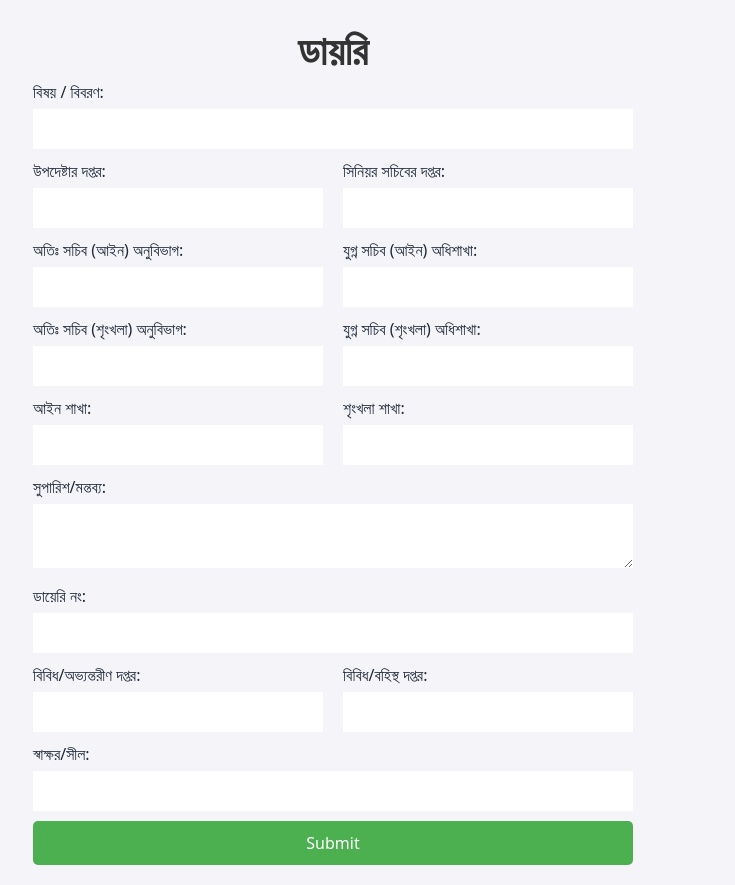
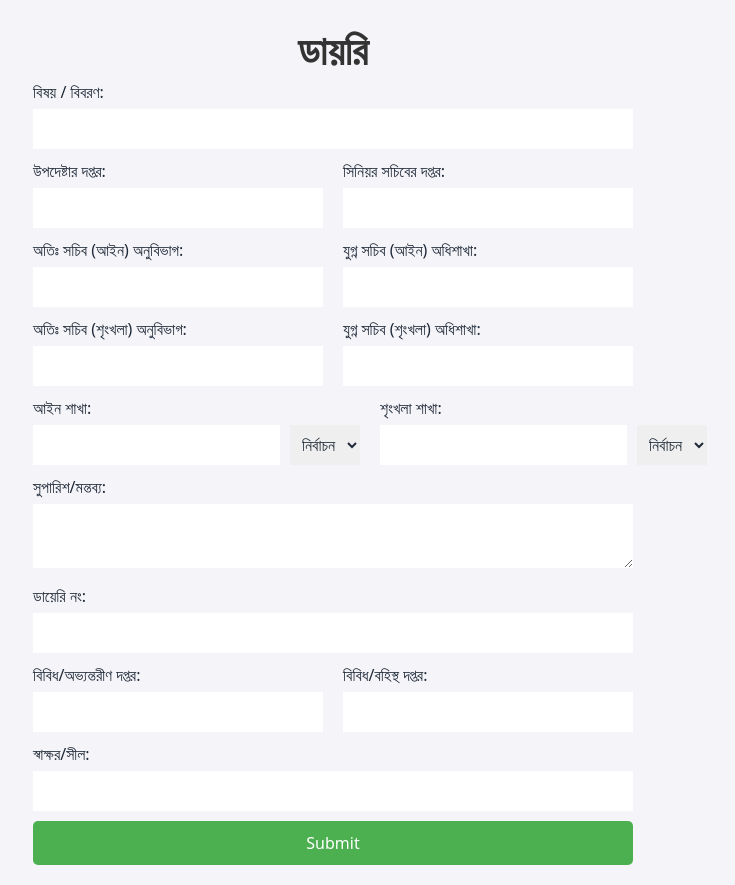
Before and after one commit to saikatGD/easy_diaryDemo, a React (Vite) app: page /compose in a window 1280 px wide. Shown: the whole page, without its empty margins (307-1042 px from the left). Built offline with nearby package versions, Linux system fonts and the light colour scheme; no server answers.

Commit message:
first commit

```diff
--- a/src/Components/Dashboard/Dashboard.jsx
+++ b/src/Components/Dashboard/Dashboard.jsx
@@ -64,7 +64,14 @@ const Dashboard = () => {
     };
 
     fetchData();
-  }, [user,navigate]);
+  }, [user, navigate]);
+
+  const convertToBengaliNumber = (num) => {
+    const bengaliDigits = ["০", "১", "২", "৩", "৪", "৫", "৬", "৭", "৮", "৯"];
+    return num.toString().split("").map(digit => bengaliDigits[parseInt(digit)]).join("");
+  };
+
+
 
   // Log out handler
   const handleLogOut = () => {
@@ -373,8 +380,21 @@ const handleDownloadPDF = () => {
                     <td className="px-4 py-2 border">{item.anu_vibhag || "-"}</td>
                     <td className="px-4 py-2 border">{item.atik_secretary_discipline || "-"}</td>
                     <td className="px-4 py-2 border">{item.anu_vibhag_discipline || "-"}</td>
-                <td className="px-4 py-2 border">{item.law_shakha || "-"}</td>
-                <td className="px-4 py-2 border">{item.discipline_shakha || "-"}</td>
+
+                    {/* <td className="px-4 py-2 border">{item.law_shakha || "-"}</td> */}
+                    <td className="px-4 py-2 border">
+                      {item.law_shakha && item.law_shakha_number
+                        ? `${item.law_shakha} (${convertToBengaliNumber(item.law_shakha_number)})`
+                        : item.law_shakha || item.law_shakha_number || "-"
+                      }
+                    </td>
+
+                    <td className="px-4 py-2 border">
+                      {item.discipline_shakha && item.discipline_shakha_number
+                        ? `${item.discipline_shakha} (${convertToBengaliNumber(item.discipline_shakha_number)})`
+                        : item.discipline_shakha || item.discipline_shakha_number || "-"
+                      }
+                    </td>
                     <td className="px-4 py-2 border">{item.suparish_comment || "-"}</td>
                     <td className="px-4 py-2 border">{item.diary_no || "-"}</td>
                     <td className="px-4 py-2 border">{item.internal_depto || "-"}</td>
--- a/src/Components/compose/compose.jsx
+++ b/src/Components/compose/compose.jsx
@@ -18,6 +18,11 @@ const ComposePage = () => {
     adhiShakhaDiscipline: '',
     lawShakha: '',
     disciplineShakha: '',
+
+    lawShakhaNumber: '', // New key for dropdown
+    disciplineShakhaNumber: '', // New key for dropdown
+
+
     suparishComment: '',
     diaryNo: '',
     bibid: '',
@@ -65,6 +70,12 @@ const ComposePage = () => {
 
             law_shakha: formData.lawShakha,
             discipline_shakha: formData.disciplineShakha,
+
+
+            law_shakha_number: formData.lawShakhaNumber ? parseInt(formData.lawShakhaNumber, 10) : null,
+            discipline_shakha_number: formData.disciplineShakhaNumber ? parseInt(formData.disciplineShakhaNumber, 10) : null,
+
+
             suparish_comment: formData.suparishComment,
             diary_no: formData.diaryNo,
             internal_depto: formData.internalDepto,
@@ -216,8 +227,9 @@ const ComposePage = () => {
         </div>
 
 
+
         <div style={{ display: 'flex', gap: '20px', marginBottom: '10px' }}>
-  <div style={{ flex: 1 }}>
+          {/* <div style={{ flex: 1 }}>
     <label>আইন শাখা:</label>
     <input
       type="text"
@@ -227,18 +239,57 @@ const ComposePage = () => {
 
       style={{ width: '100%', padding: '8px', marginTop: '5px' }}
     />
+  </div> */}
+
+          <div style={{ flex: 1 }}>
+            <label>আইন শাখা:</label>
+            <div style={{ display: 'flex', gap: '10px', alignItems: 'center' }}>
+              <input
+                type="text"
+                name="lawShakha"
+                value={formData.lawShakha}
+                onChange={handleChange}
+                style={{ flex: 2, padding: '8px', marginTop: '5px' }}
+              />
+              <select
+                name="lawShakhaNumber"
+                value={formData.lawShakhaNumber || ""}
+                onChange={handleChange}
+                style={{ flex: 1, padding: '8px', marginTop: '5px' }}
+              >
+                <option value="" disabled>নির্বাচন</option>
+                <option value="1">১</option>
+                <option value="2">২</option>
+                <option value="3">৩</option>
+                <option value="4">৪</option>
+              </select>
             </div>
+          </div>
+
 
           <div style={{ flex: 1 }}>
             <label>শৃংখলা শাখা:</label>
+            <div style={{ display: 'flex', gap: '10px', alignItems: 'center' }}>
               <input
                 type="text"
                 name="disciplineShakha"
                 value={formData.disciplineShakha}
                 onChange={handleChange}
-
-      style={{ width: '100%', padding: '8px', marginTop: '5px' }}
+                style={{ flex: 2, padding: '8px', marginTop: '5px' }}
               />
+              <select
+                name="disciplineShakhaNumber"
+                value={formData.disciplineShakhaNumber || ""}
+                onChange={handleChange}
+                style={{ flex: 1, padding: '8px', marginTop: '5px' }}
+              >
+                <option value="" disabled>নির্বাচন</option>
+                <option value="1">১</option>
+                <option value="2">২</option>
+                <option value="3">৩</option>
+                <option value="4">৪</option>
+              </select>
+            </div>
           </div>
         </div>
 
```
Lines whose indentation alone changed are shown as unchanged.
